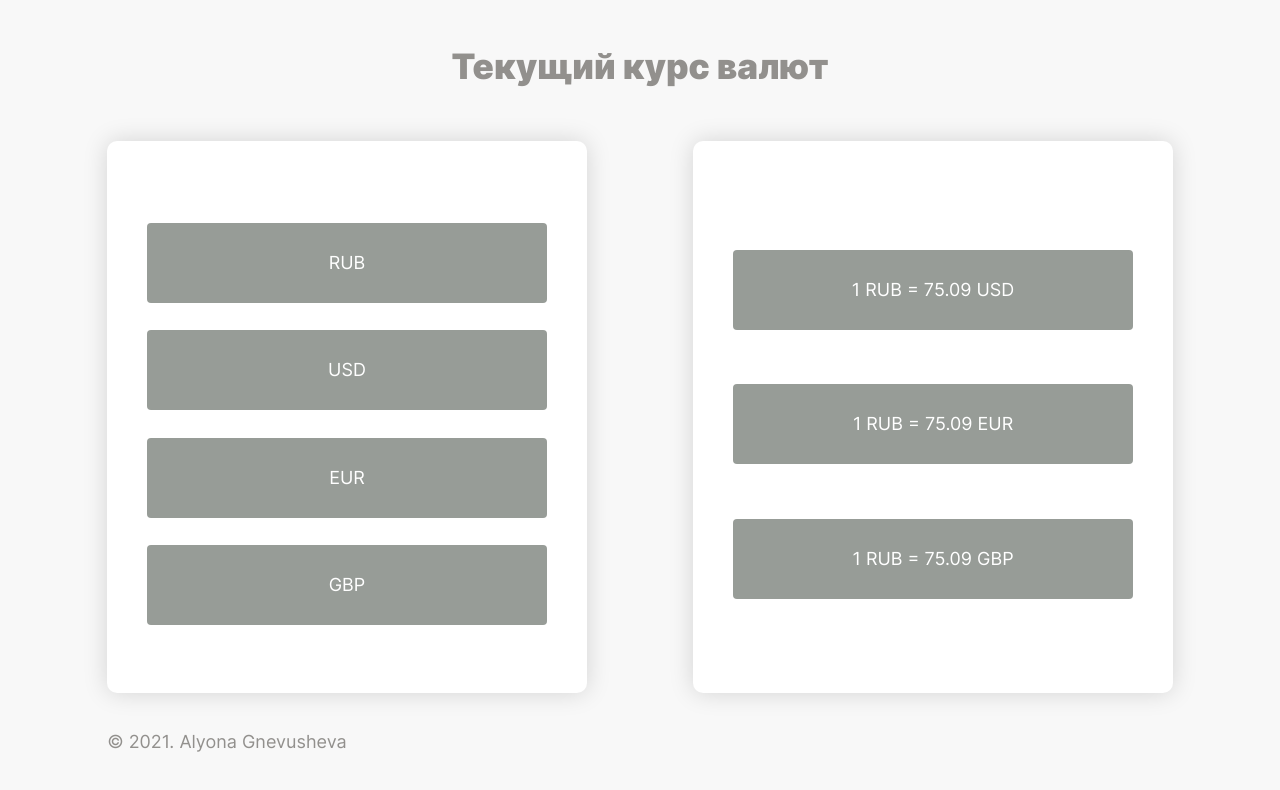
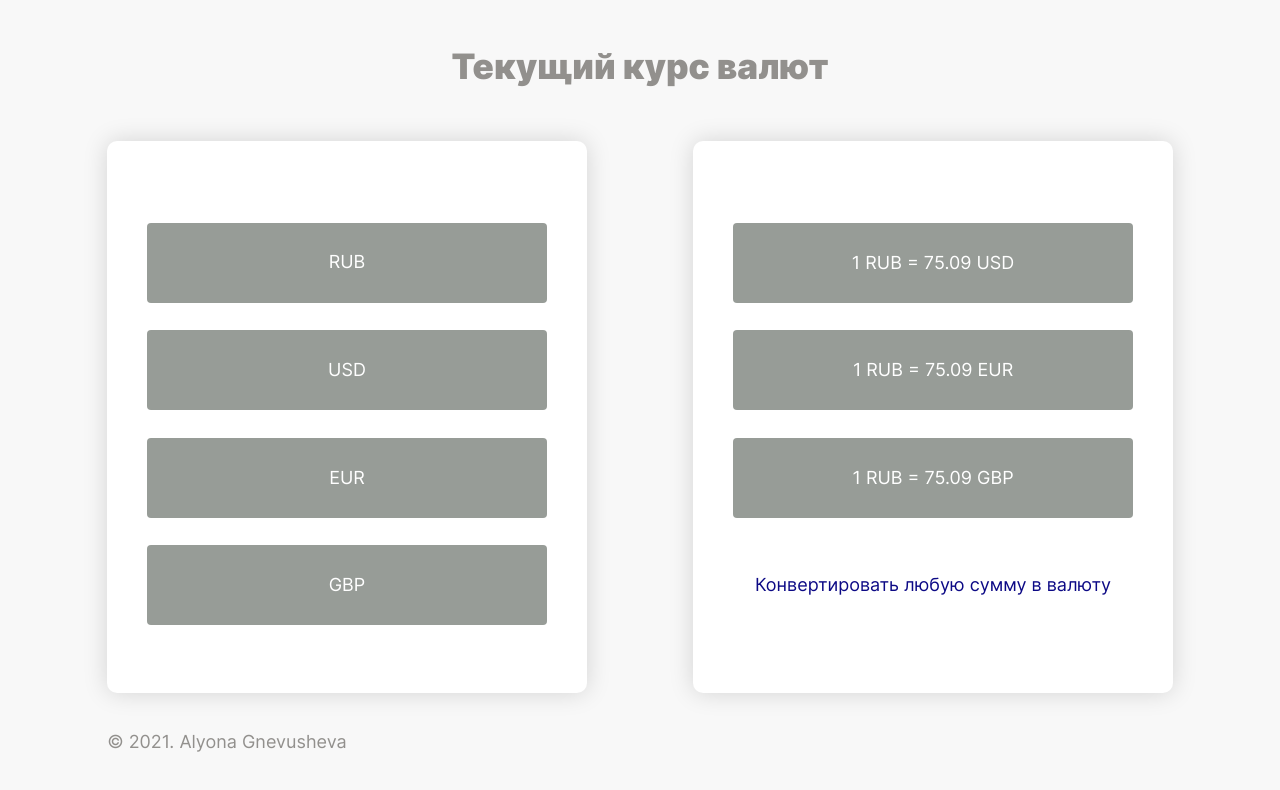
Before and after one commit to AlyonaGN/currency-converter, a React (Create React App) app: page / in a window 1280 px wide. Shown: the top 790 px of the page. Built offline with nearby package versions, Linux system fonts and the light colour scheme.

Commit message:
осуществлена вёрстка основных элементов страницы конвертера

```diff
--- a/src/blocks/content-container/content-container.css
+++ b/src/blocks/content-container/content-container.css
@@ -11,48 +11,49 @@
     justify-content: space-evenly;
     min-width: 260px;
     min-height: 400px;
-}
-
-.content-container__button {
-    width: 83.25%;
-    height: 80px;
-    padding: 0;
-    margin: 0 auto;
-    display: block;
-    font: inherit;
-    color: #FFF;
-    background-color: #979c97;
-    border: none;
-    box-shadow: none;
-    cursor: pointer;
     font-style: normal;
     font-weight: normal;
     font-size: 18px;
     line-height: 1.222;
     text-align: center;
-    border-radius: 4px;
 }
 
-.content-container__conversion-price {
+.content-container__element {
     width: 83.25%;
     height: 80px;
+    margin: 0 auto;
+    border-radius: 4px;
     padding: 0;
-    margin: 0 auto;
+    color: #FFF;
+    background-color: #979c97;
+    display: flex;
     justify-content: center;
     align-items: center;
-    display: flex;
-    font: inherit;
-    color: #FFF;
-    background-color: #979c97;
-    font-style: normal;
-    font-weight: normal;
-    font-size: 18px;
-    line-height: 1.222;
-    border-radius: 4px;
+}
+
+.content-container__button {
+    display: block;
+    border: none;
+    box-shadow: none;
+    cursor: pointer;
 }
 
 .content-container__button:hover {
     background-color: #a4aba4;
+}
+
+.content-container__page-link {
+    text-decoration: none;
+    color: #0C0985;
+    background-color: transparent;
+}
+
+.content-container__page-link:hover {
+    color: #5D5AC0;
+}
+
+.content-container__page-link:active {
+    color: #6D6BAF;
 }
 
 @media screen and (max-width: 600px) {
@@ -63,11 +64,7 @@
         padding-bottom: 10px;
     }
 
-    .content-container__button {
-        height: 50.15px;
-    }
-
-    .content-container__conversion-price {
+    .content-container__element {
         height: 50.15px;
     }
 }
--- /dev/null
+++ b/src/blocks/form/form.css
@@ -0,0 +1,80 @@
+.form {
+    margin: 50px auto 10px;
+    width: 70%;
+    background: #FFF;
+    box-shadow: 0px 0px 25px rgba(0, 0, 0, 0.15);
+    border-radius: 10px;
+    padding-top: 10px;
+    padding-bottom: 10px;
+    box-sizing: border-box;
+    display: flex;
+    flex-direction: column;
+    justify-content: space-evenly;
+    min-width: 200px;
+    height: 300px;
+}
+
+.form__input {
+    width: 83.25%;
+    display: block;
+    margin: 0 auto;
+}
+
+.form__submit-button {
+    width: 83.25%;
+    height: 50.15px;
+    padding: 0;
+    align-self: center;
+    display: block;
+    font: inherit;
+    color: #FFF;
+    background-color: #979c97;
+    border: none;
+    box-shadow: none;
+    cursor: pointer;
+    font-style: normal;
+    font-weight: 400;
+    font-size: 22px;
+    line-height: 1.3;
+    text-align: center;
+    border-radius: 6px;
+}
+
+.form__submit-button:hover {
+    background-color: #a4aba4;
+}
+
+.form__field {
+    border: none;
+    border-bottom: 1px solid rgba(0, 0, 0, 0.2);
+    padding-bottom: 13.26px;
+    padding-left: 0;
+    padding-right: 0;
+    font-style: normal;
+    font-weight: normal;
+    font-size: 14px;
+    line-height: 1.214;
+    width: 100%;
+    display: block;
+    margin: 0 auto 15px;
+    outline-color: #F0F0F0;
+    outline-width: 0.2px;
+}
+
+.form__field-error {
+    font-style: normal;
+    font-weight: normal;
+    font-size: 12px;
+    line-height: 1.25;
+    width: 100%;
+    color: #FF0000;
+    margin-bottom: 20px;
+    display: block;
+}
+
+@media screen and (max-width: 600px) {
+    .form {
+        width: 90%;
+        margin: 30px auto 10px;
+    }
+}
--- a/src/components/App.js
+++ b/src/components/App.js
@@ -5,6 +5,7 @@ import Footer from './Footer';
 import Main from './Main';
 import ROUTES_MAP from '../utils/routesMap';
 import CURRENCY from '../utils/consts-currencies';
+import Converter from './Converter';
 
 function App() {
   const [currentCurrency, setCurrentCurrency] = React.useState(CURRENCY.RUB);
@@ -14,6 +15,7 @@ function App() {
       <Route exact path={ROUTES_MAP.CONVERTER}>
         <div className="page">
           <Header />
+          <Converter />
           <Footer />
         </div>
       </Route>
--- a/src/components/ConversionPrices.js
+++ b/src/components/ConversionPrices.js
@@ -1,6 +1,9 @@
 import React from 'react';
+import { Link } from 'react-router-dom';
 import CURRENCY from '../utils/consts-currencies';
+import PAGE_TITLES from '../utils/consts-titles';
 import getKeyProp from '../utils/getKeyProp';
+import ROUTES_MAP from '../utils/routesMap';
 
 const ConversionPrices = ({ currentCurrency }) => {
   const [conversionCurrencies, setConversionCurrencies] = React.useState([]);
@@ -15,7 +18,7 @@ const ConversionPrices = ({ currentCurrency }) => {
       {
         conversionCurrencies.map((conversCur, index) => {
           return (
-            <span key={getKeyProp(index)} className="content-container__conversion-price">
+            <span key={getKeyProp(index)} className="content-container__element content-container__conversion-price">
               1
               {' '}
               {CURRENCY[currentCurrency]}
@@ -27,6 +30,7 @@ const ConversionPrices = ({ currentCurrency }) => {
           );
         })
     }
+      <Link to={ROUTES_MAP.CONVERTER} className="content-container__element content-container__page-link">{PAGE_TITLES.CONVERTER}</Link>
     </div>
   );
 };
--- /dev/null
+++ b/src/components/Converter.js
@@ -0,0 +1,12 @@
+import React from 'react';
+import Form from './Form';
+
+const Converter = () => {
+  return (
+    <div className="page__main">
+      <Form />
+    </div>
+  );
+};
+
+export default Converter;
--- a/src/components/CurrencyButton.js
+++ b/src/components/CurrencyButton.js
@@ -2,7 +2,7 @@ import React from 'react';
 
 const CurrencyButton = ({ text }) => {
   return (
-    <button className="content-container__button" type="button">{text}</button>
+    <button className="content-container__element content-container__button" type="button">{text}</button>
   );
 };
 
--- /dev/null
+++ b/src/components/Form.js
@@ -0,0 +1,14 @@
+import React from 'react';
+
+const Form = () => {
+  return (
+    <form className="form" noValidate>
+      <label className="form__input">
+        <input className="form__field" type="text" name="input" placeholder="Введите сумму, исходную валюту и валюту конвертации в таком формате '10 usd in rub'" />
+        <button className="form__submit-button" type="button">Конвертировать</button>
+      </label>
+    </form>
+  );
+};
+
+export default Form;
--- a/src/index.css
+++ b/src/index.css
@@ -2,3 +2,4 @@
 @import url(./fonts/inter.css);
 @import url(./blocks/page/page);
 @import url(./blocks/content-container/content-container);
+@import url(./blocks/form/form);
--- a/src/utils/consts-titles.js
+++ b/src/utils/consts-titles.js
@@ -1,6 +1,6 @@
 const PAGE_TITLES = {
   CURRENCY_TABLE: 'Текущий курс валют',
-  CONVERTER: 'Конвертировать сумму в валюту',
+  CONVERTER: 'Конвертировать любую сумму в валюту',
 };
 
 export default PAGE_TITLES;
```
Also changed, not shown: .eslintrc.js.
